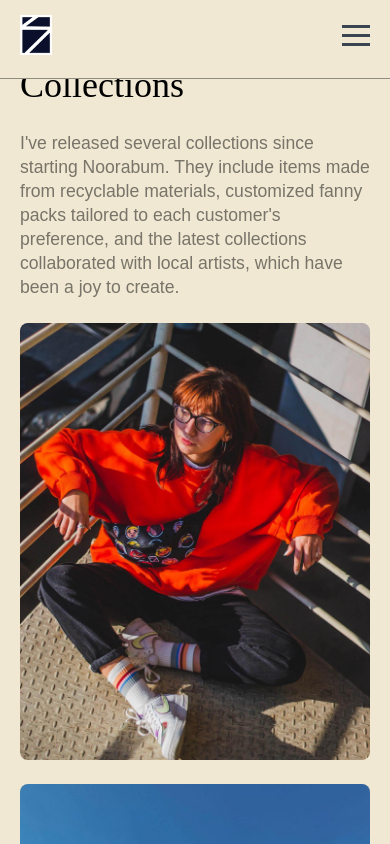
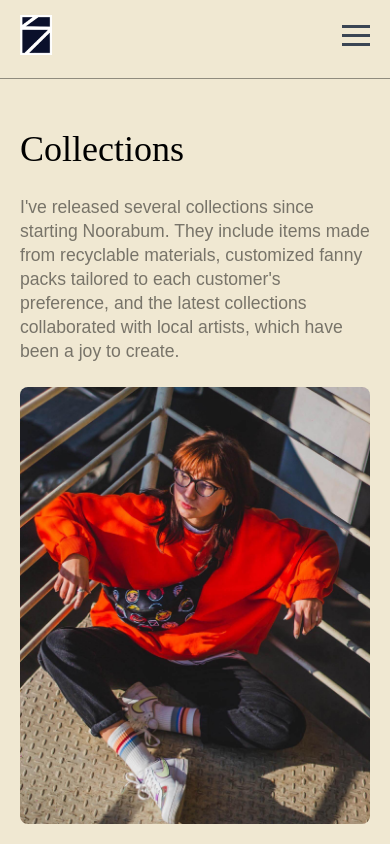
Before and after one commit to cezaraborsan/Noorabum-Website, a React (Create React App) app: page /about in a window 390 px wide. Shown: the top 844 px of the page. Built offline with nearby package versions, Linux system fonts and the light colour scheme; a web font is replaced by a local one.

Commit message:
update padding at small screens

```diff
--- a/src/collections.css
+++ b/src/collections.css
@@ -225,10 +225,7 @@
         font-size: 2.75rem;
     }
 
-    .collection-gallery-section {
-        padding-top: 6rem;
-        padding-bottom: 6rem;
-    }
+
 
 }
 
@@ -254,13 +251,6 @@
     .collection-gallery-heading {
         font-size: 2.25rem;
     }
-
-    .collection-gallery-section {
-        padding-top: 4rem;
-        padding-bottom: 4rem;
-    }
-
-
 }
 
 
@@ -349,10 +339,7 @@
         font-size: 2.75rem;
     }
 
-    .product-page-section {
-        padding-top: 6rem;
-        padding-bottom: 4rem;
-    }
+
 }
 
 @media screen and (max-width: 767px) {
@@ -374,10 +361,6 @@
         font-size: 2.25rem;
     }
 
-    .product-page-section {
-        padding-top: 4rem;
-        padding-bottom: 2rem;
-    }
 }
 
 @media screen and (max-width: 479px) {
--- a/src/index.css
+++ b/src/index.css
@@ -20,6 +20,7 @@ body {
   font-family: Arial, Helvetica, sans-serif;
   margin: 0;
   position: relative;
+  min-width: 375px;
 }
 
 img {
```
